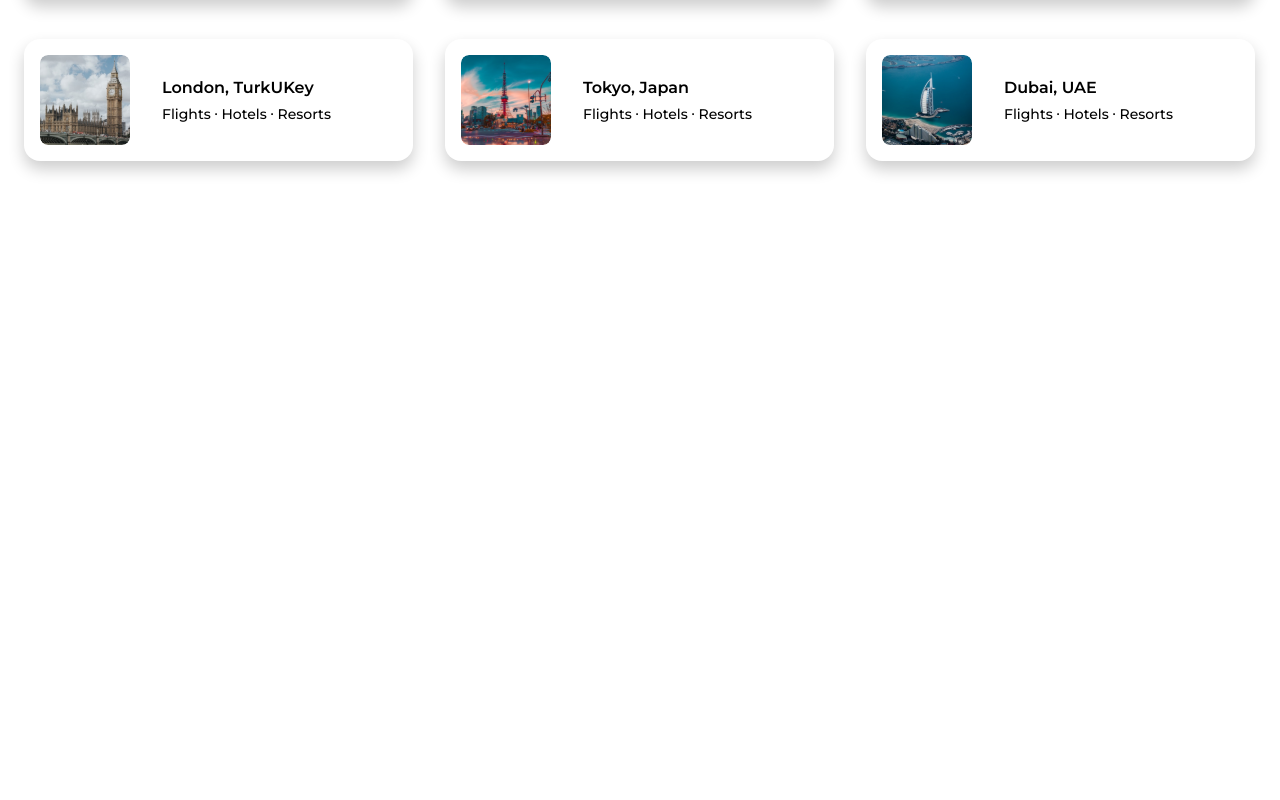
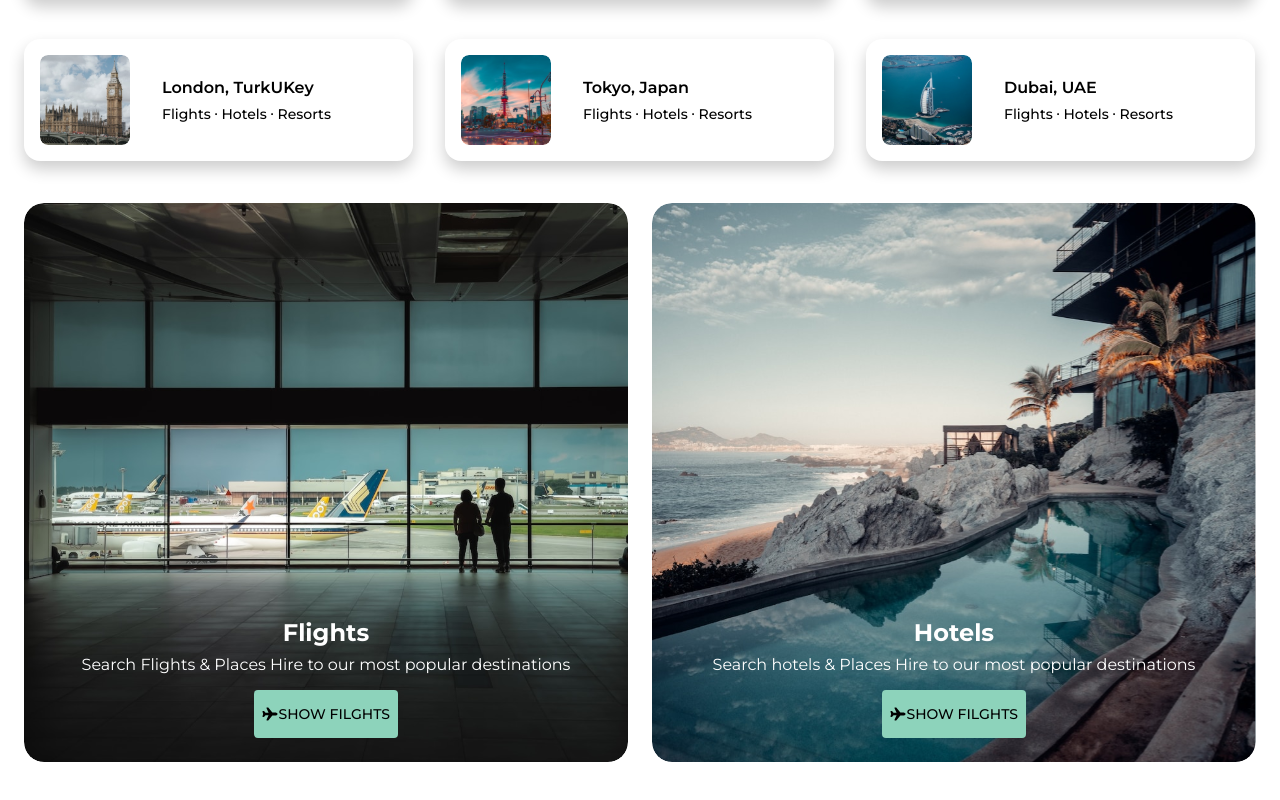
Before and after one commit to KirusaK/travel-planner-web, a React app in the folder frontend/: page / in a window 1280 px wide. Shown: the part 1336-2136 px from the top of the page. Before the commit the page ends 1539 px from the top, so only its background shows below. Built offline with nearby package versions, Linux system fonts and the light colour scheme; the HTML template or start-up script is replaced by a standard one.

Commit message:
feat: add Services section with background images and custom buttons

```diff
--- a/frontend/src/pages/Home/Home.jsx
+++ b/frontend/src/pages/Home/Home.jsx
@@ -2,6 +2,7 @@ import { Header } from "../../widgets/Header/Header";
 import { Hero } from "../../widgets/Hero-Home/Hero";
 import { BookingForm } from "../../widgets/BookingForm/BookingForm";
 import { Destinations } from "../../widgets/Destinations/Destinations";
+import { Services } from "../../widgets/Services/Services";
 
 export const Home = () => {
   return (
@@ -12,6 +13,7 @@ export const Home = () => {
         <BookingForm />
       </div>
       <Destinations />
+      <Services />
     </>
   );
 };
--- /dev/null
+++ b/frontend/src/shared/ui/ButtonServices/ButtonServices.jsx
@@ -0,0 +1,15 @@
+import sprite from "../../../shared/assets/icons/symbol-defs.svg";
+import styles from "./ButtonServices.module.scss";
+
+export const ButtonServices = () => {
+  return (
+    <section className={styles.ButtonServices}>
+      <div className={styles.ButtonServices__container}>
+        <svg width={16} height={16}>
+          <use href={sprite + "#icon-airplane"}></use>
+        </svg>
+        <p className={styles.ButtonServices__par}>SHOW FILGHTS</p>
+      </div>
+    </section>
+  );
+};
--- /dev/null
+++ b/frontend/src/shared/ui/ButtonServices/ButtonServices.module.scss
@@ -0,0 +1,22 @@
+@use "../../../app/styles/variables" as *;
+
+.ButtonServices {
+  margin-bottom: 24px;
+
+  &__container {
+    display: flex;
+    justify-content: center;
+    align-items: center;
+    width: 144px;
+    height: 48px;
+    background-color: $color-mint-green;
+    border-radius: 4px;
+    gap: 0.5px;
+  }
+
+  &__par {
+    color: $color-text-dark;
+    font-weight: 500;
+    font-size: 14px;
+  }
+}
--- /dev/null
+++ b/frontend/src/widgets/Services/Services.jsx
@@ -0,0 +1,38 @@
+import { Link } from "react-router-dom";
+import { ButtonServices } from "../../shared/ui/ButtonServices/ButtonServices";
+import img1 from "../../shared/assets/image/flights.svg";
+import img2 from "../../shared/assets/image/hostels.svg";
+import styles from "./Services.module.scss";
+
+export const Services = () => {
+  return (
+    <section className={styles.Services}>
+      <div className={styles.Services__container}>
+        <div
+          className={styles.Services__card}
+          style={{ backgroundImage: `url(${img1})` }}
+        >
+          <h1 className={styles.Services__title}>Flights</h1>
+          <p className={styles.Services__par}>
+            Search Flights & Places Hire to our most popular destinations
+          </p>
+          <Link>
+            <ButtonServices />
+          </Link>
+        </div>
+        <div
+          className={styles.Services__card}
+          style={{ backgroundImage: `url(${img2})` }}
+        >
+          <h1 className={styles.Services__title}>Hotels</h1>
+          <p className={styles.Services__par}>
+            Search hotels & Places Hire to our most popular destinations
+          </p>
+          <Link>
+            <ButtonServices />
+          </Link>
+        </div>
+      </div>
+    </section>
+  );
+};
--- /dev/null
+++ b/frontend/src/widgets/Services/Services.module.scss
@@ -0,0 +1,42 @@
+@use "../../app/styles/variables" as *;
+
+.Services {
+  margin: 0 auto 70px;
+  width: 1232px;
+  height: 559px;
+
+  &__container {
+    display: flex;
+    gap: 24px;
+  }
+
+  &__card {
+    display: flex;
+    flex-direction: column;
+    justify-content: flex-end;
+    align-items: center;
+    width: 604px;
+    height: 559px;
+    background-repeat: no-repeat;
+    background-size: cover;
+    border-radius: 20px;
+    transition: transform 0.3s ease;
+  }
+
+  &__card:hover {
+    transform: scale(1.025);
+  }
+
+  &__title,
+  &__par {
+    color: $color-text-light;
+  }
+
+  &__title {
+    margin-bottom: 8px;
+  }
+
+  &__par {
+    margin-bottom: 16px;
+  }
+}
```
Also changed, not shown: frontend/src/shared/assets/image/flights.svg (added), frontend/src/shared/assets/image/hostels.svg (added).
